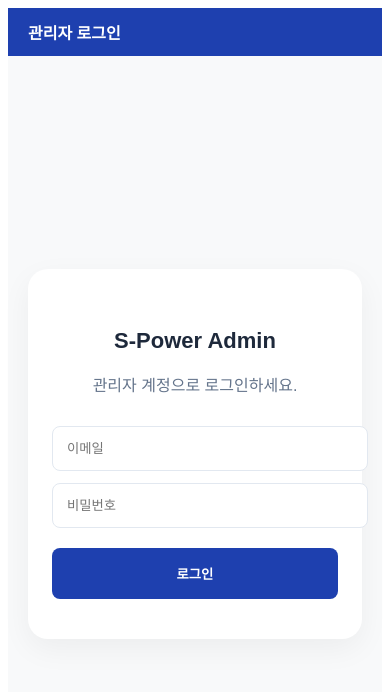
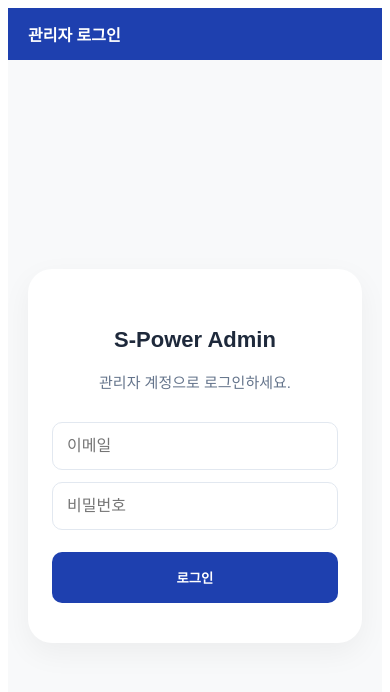
Before and after one commit to JinnyDad/visitor-system, a Next.js app: page /temp-login in a window 390 px wide. Shown: the top 692 px of the page. Built offline with nearby package versions, Linux system fonts and the light colour scheme.

Commit message:
fix: resolve mobile layout clipping issues with box-sizing

```diff
--- a/app/temp-login/page.js
+++ b/app/temp-login/page.js
@@ -22,23 +22,33 @@ export default function LoginPage() {
     }
   }
 
+  const inputStyle = {
+    width: "100%",
+    padding: "14px",
+    borderRadius: "10px",
+    border: "1px solid #e2e8f0",
+    marginBottom: "12px",
+    boxSizing: "border-box", // 잘림 방지 필수 속성
+    fontSize: "16px"
+  };
+
   return (
-    <div style={{ minHeight: "100vh", backgroundColor: "#f8f9fa", display: "flex", flexDirection: "column", fontFamily: "'Pretendard', sans-serif" }}>
-      <header style={{ backgroundColor: "#1e40af", color: "white", padding: "12px 20px" }}>
+    <div style={{ minHeight: "100vh", backgroundColor: "#f8f9fa", display: "flex", flexDirection: "column", fontFamily: "'Pretendard', sans-serif", width: "100%", overflowX: "hidden" }}>
+      <header style={{ backgroundColor: "#1e40af", color: "white", padding: "14px 20px", width: "100%", boxSizing: "border-box" }}>
         <span style={{ fontWeight: "bold" }}>관리자 로그인</span>
       </header>
 
-      <main style={{ flex: 1, display: "flex", alignItems: "center", justifyContent: "center", padding: "20px" }}>
-        <div style={{ width: "100%", maxWidth: "400px", backgroundColor: "white", borderRadius: "20px", padding: "40px 24px", boxShadow: "0 10px 30px rgba(0,0,0,0.05)" }}>
+      <main style={{ flex: 1, display: "flex", alignItems: "center", justifyContent: "center", padding: "20px", width: "100%", boxSizing: "border-box" }}>
+        <div style={{ width: "100%", maxWidth: "400px", backgroundColor: "white", borderRadius: "24px", padding: "40px 24px", boxShadow: "0 10px 30px rgba(0,0,0,0.05)", boxSizing: "border-box" }}>
           <div style={{ textAlign: "center", marginBottom: "30px" }}>
             <h2 style={{ fontSize: "22px", fontWeight: "bold", color: "#1e293b" }}>S-Power Admin</h2>
-            <p style={{ color: "#64748b", marginTop: "8px" }}>관리자 계정으로 로그인하세요.</p>
+            <p style={{ color: "#64748b", marginTop: "8px", fontSize: "15px" }}>관리자 계정으로 로그인하세요.</p>
           </div>
 
-          <form onSubmit={handleLogin}>
-            <input type="email" placeholder="이메일" value={email} onChange={(e) => setEmail(e.target.value)} style={{ width: "100%", padding: "14px", borderRadius: "8px", border: "1px solid #e2e8f0", marginBottom: "12px" }} />
-            <input type="password" placeholder="비밀번호" value={password} onChange={(e) => setPassword(e.target.value)} style={{ width: "100%", padding: "14px", borderRadius: "8px", border: "1px solid #e2e8f0", marginBottom: "20px" }} />
-            <button type="submit" style={{ width: "100%", padding: "16px", backgroundColor: "#1e40af", color: "white", border: "none", borderRadius: "8px", fontWeight: "bold", cursor: "pointer" }}>로그인</button>
+          <form onSubmit={handleLogin} style={{ width: "100%" }}>
+            <input type="email" placeholder="이메일" value={email} onChange={(e) => setEmail(e.target.value)} style={inputStyle} />
+            <input type="password" placeholder="비밀번호" value={password} onChange={(e) => setPassword(e.target.value)} style={inputStyle} />
+            <button type="submit" style={{ width: "100%", padding: "16px", backgroundColor: "#1e40af", color: "white", border: "none", borderRadius: "10px", fontWeight: "bold", cursor: "pointer", marginTop: "10px", boxSizing: "border-box" }}>로그인</button>
           </form>
           {message && <p style={{ color: "red", marginTop: "15px", textAlign: "center", fontSize: "14px" }}>{message}</p>}
         </div>
```
Also changed, not shown: app/spowervisitor/page.js (+19 -8 lines).
